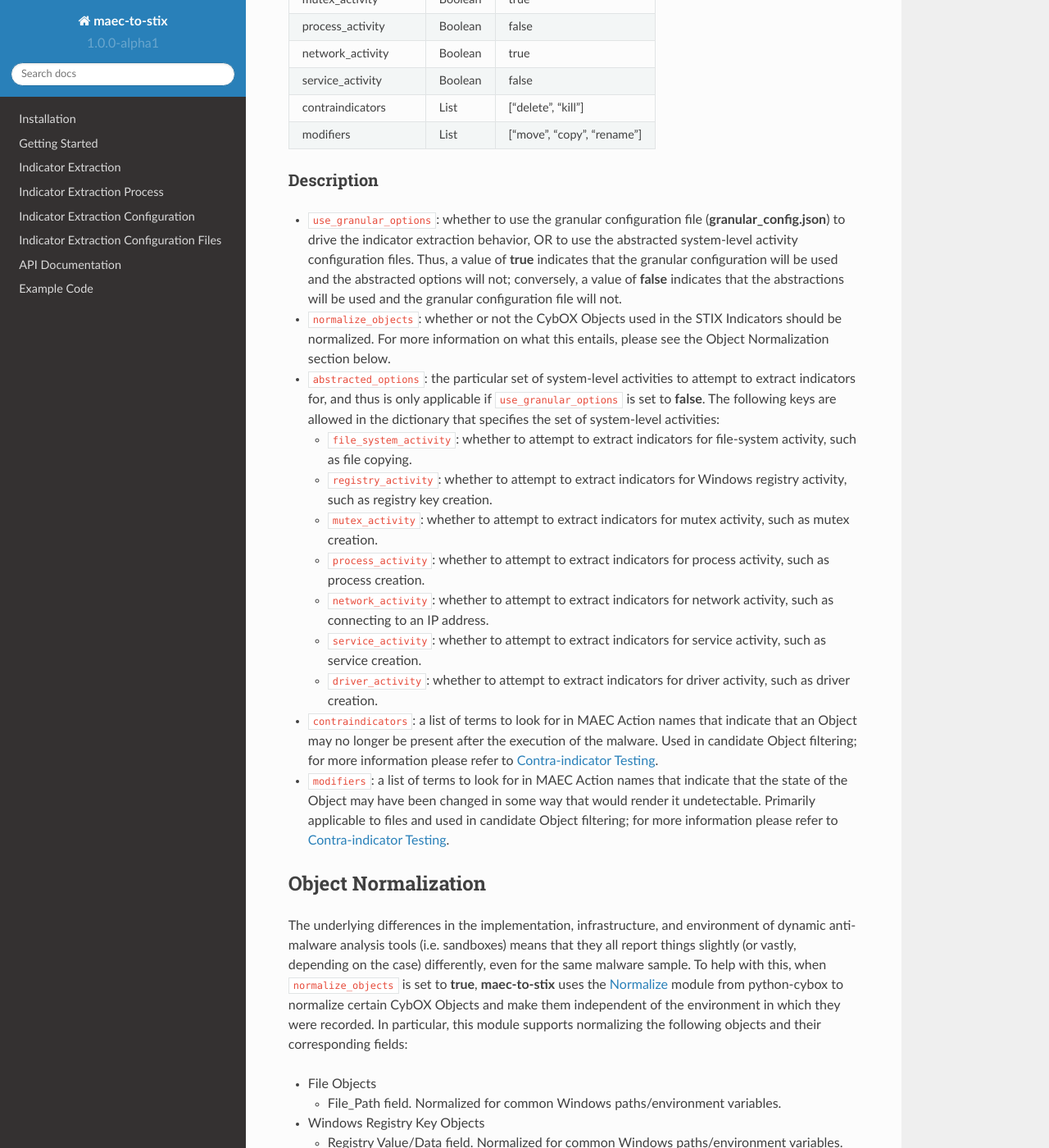
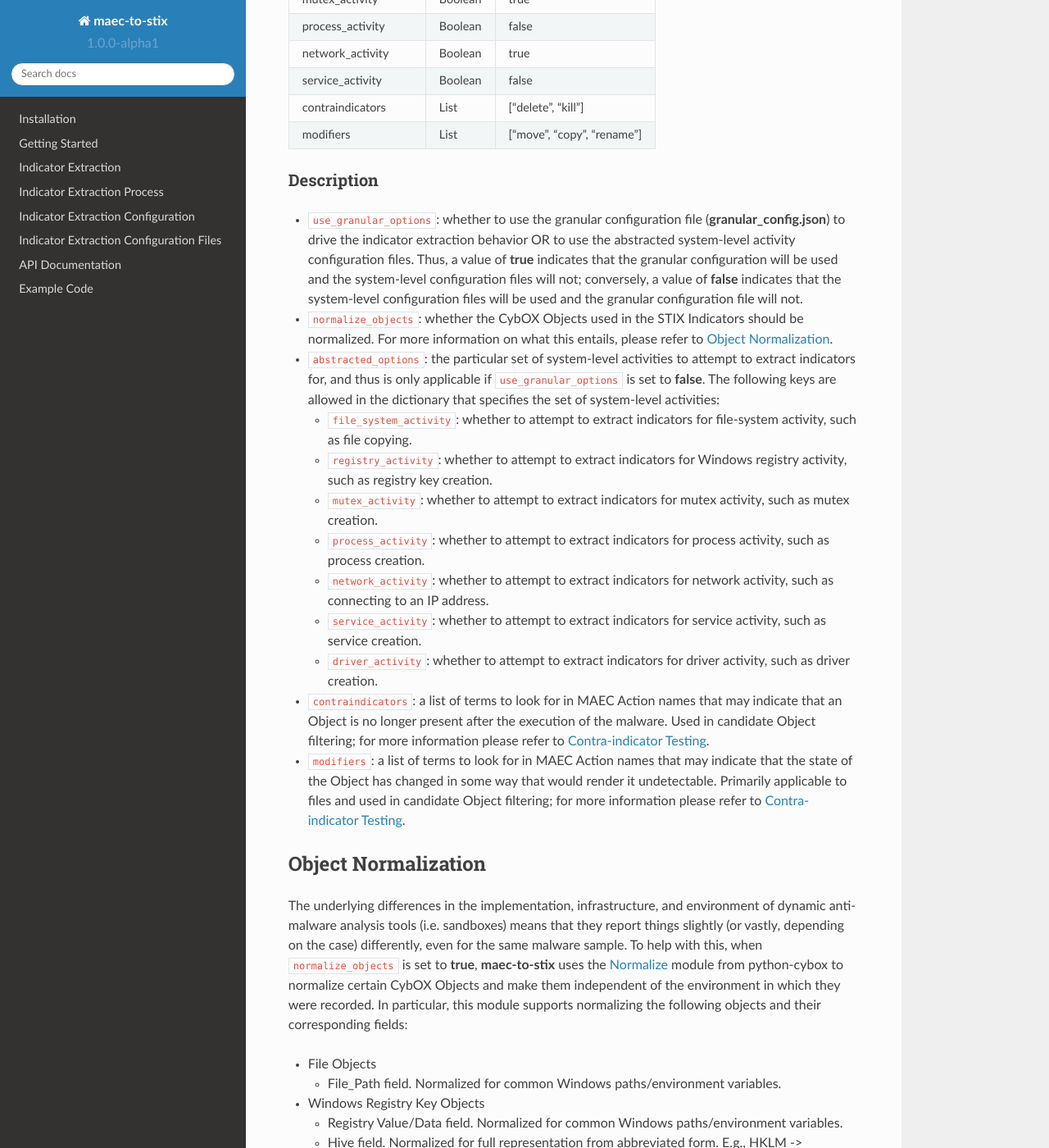
Before and after one commit to MAECProject/maec-to-stix, a Sphinx documentation site: the page built from docs/indicator_extraction/high_level_config.rst, in a window 1280 px wide and 1400 px high, scrolled down 900 px. Shown: the whole window at 82% size. Built offline with Sphinx 7.4.7 and the Read the Docs theme 2.0.0, drawn with Linux system fonts in a browser that asks for light colours.

Commit message:
A few minor updates for clarity

```diff
--- a/docs/indicator_extraction/high_level_config.rst
+++ b/docs/indicator_extraction/high_level_config.rst
@@ -48,9 +48,9 @@ modifiers               List       ["move", "copy", "rename"]
 Description
 ~~~~~~~~~~~
 
-- ``use_granular_options``: whether to use the granular configuration file (**granular_config.json**) to drive the indicator extraction behavior, OR to use the abstracted system-level activity configuration files. Thus, a value of **true** indicates that the granular configuration will be used and the abstracted options will not; conversely, a value of **false** indicates that the abstractions will be used and the granular configuration file will not.
+- ``use_granular_options``: whether to use the granular configuration file (**granular_config.json**) to drive the indicator extraction behavior OR to use the abstracted system-level activity configuration files. Thus, a value of **true** indicates that the granular configuration will be used and the system-level configuration files will not; conversely, a value of **false** indicates that the system-level configuration files will be used and the granular configuration file will not.
 
-- ``normalize_objects``: whether or not the CybOX Objects used in the STIX Indicators should be normalized. For more information on what this entails, please see the Object Normalization section below.
+- ``normalize_objects``: whether the CybOX Objects used in the STIX Indicators should be normalized. For more information on what this entails, please refer to :ref:`object_normalization`.
 
 - ``abstracted_options``: the particular set of system-level activities to attempt to extract indicators for, and thus is only applicable if ``use_granular_options`` is set to **false**. The following keys are allowed in the dictionary that specifies the set of system-level activities:
 
@@ -62,13 +62,15 @@ Description
   - ``service_activity``: whether to attempt to extract indicators for service activity, such as service creation.
   - ``driver_activity``: whether to attempt to extract indicators for driver activity, such as driver creation.
 
-- ``contraindicators``: a list of terms to look for in MAEC Action names that indicate that an Object may no longer be present after the execution of the malware. Used in candidate Object filtering; for more information please refer to :ref:`contra-indicator`.
-- ``modifiers``: a list of terms to look for in MAEC Action names that indicate that the state of the Object may have been changed in some way that would render it undetectable. Primarily applicable to files and used in candidate Object filtering; for more information please refer to :ref:`contra-indicator`.
+- ``contraindicators``: a list of terms to look for in MAEC Action names that may indicate that an Object is no longer present after the execution of the malware. Used in candidate Object filtering; for more information please refer to :ref:`contra-indicator`.
+- ``modifiers``: a list of terms to look for in MAEC Action names that may indicate that the state of the Object has changed in some way that would render it undetectable. Primarily applicable to files and used in candidate Object filtering; for more information please refer to :ref:`contra-indicator`.
+
+.. _object_normalization:
 
 Object Normalization
 --------------------
 The underlying differences in the implementation, infrastructure, and environment of
-dynamic anti-malware analysis tools (i.e. sandboxes) means that they all report
+dynamic anti-malware analysis tools (i.e. sandboxes) means that they report
 things slightly (or vastly, depending on the case) differently, even for the same
 malware sample. To help with this, when ``normalize_objects`` is set to **true**,
 **maec-to-stix** uses the Normalize_ module from python-cybox to normalize
```
